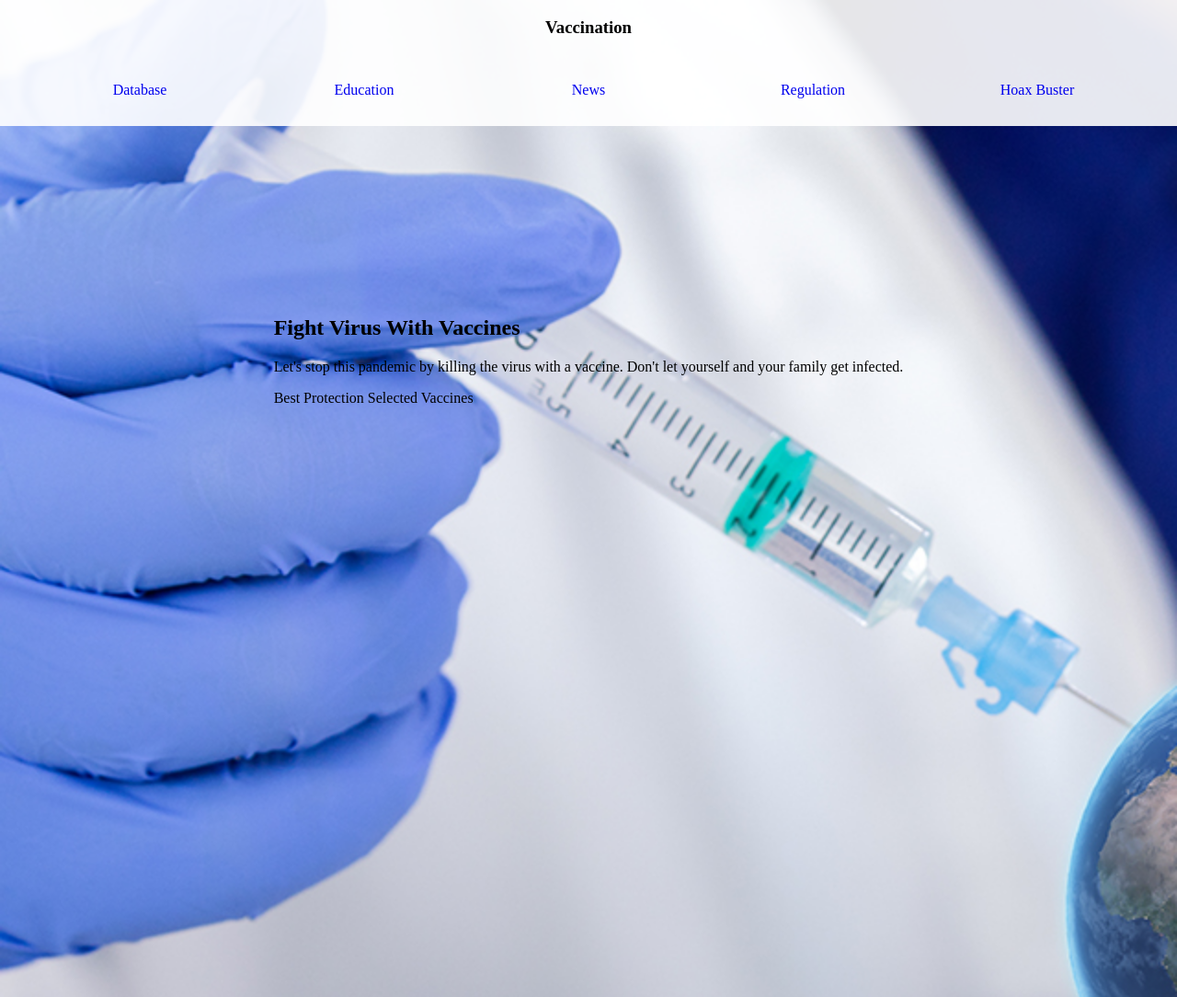
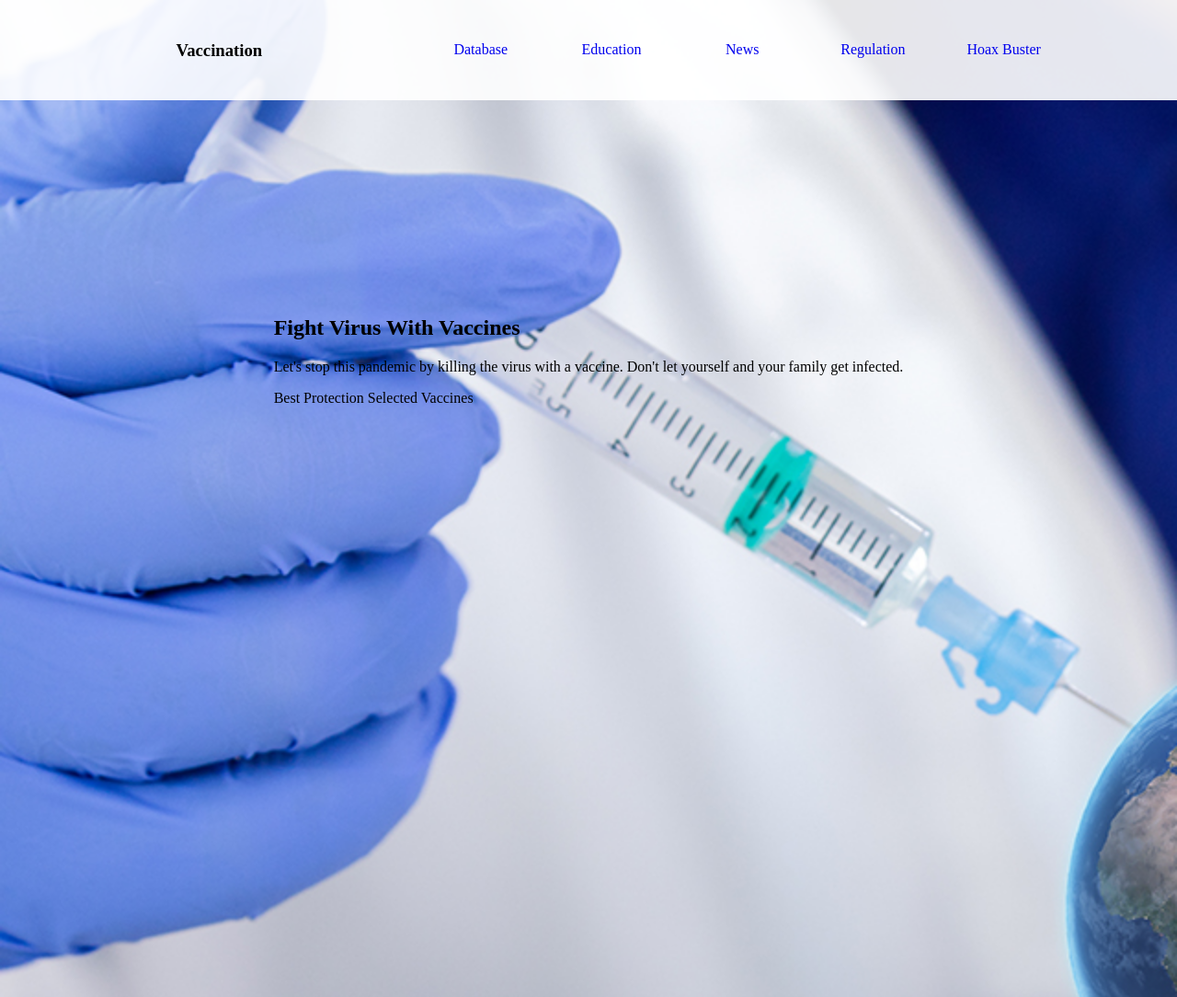
Before and after one commit to Pagutri/ClonVacunas, a plain HTML site: page index.html in a window 1280 px wide. Shown: the top 1084 px of the page at 92% size. Drawn offline with Linux system fonts and the light colour scheme.

Commit message:
Mejorar distribución de la barra de navegación

```diff
--- a/styles.css
+++ b/styles.css
@@ -9,15 +9,17 @@ body {
 header {
     background: var(--white-transparent);
     text-align: center;
-    margin: 0px;
     width: 100%;
     position: fixed;
+    padding: 25px;
+    display: grid;
+    grid-template-columns: 1fr 2fr;
 }
 
 nav {
     display: grid;
-    grid-template-columns: repeat(5, 1fr);
-    padding: 30px;
+    grid-template-columns: repeat(6, 1fr);
+    padding-top: 20px;
 }
 
 nav a {
```
